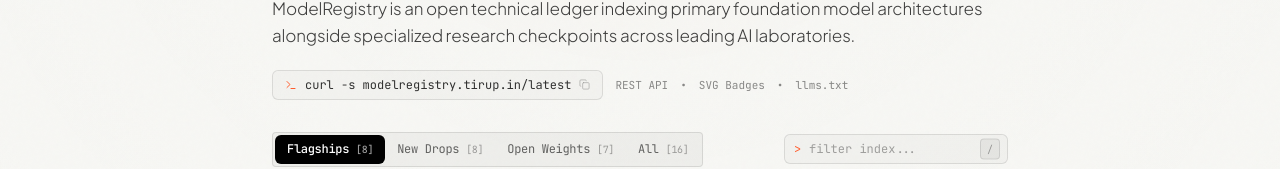
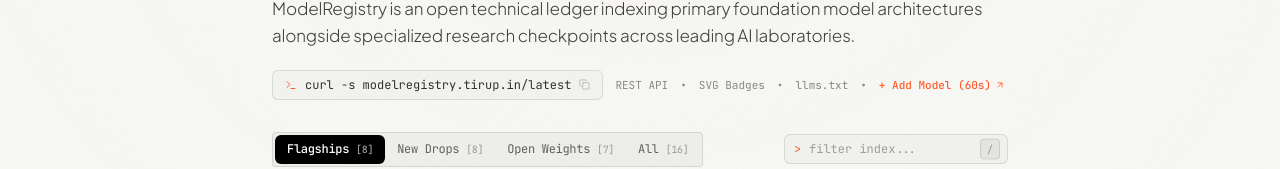
Before and after one commit to TirupMehta/ModelRegistry, a Next.js app: page / in a window 1280 px wide. Shown: the part 248-417 px from the top of the page. Built offline with nearby package versions, Linux system fonts and the light colour scheme.

Commit message:
docs(dx): simplify contributing flow to 60-second single-file guide with UI entrypoints

```diff
--- a/app/page.tsx
+++ b/app/page.tsx
@@ -179,6 +179,16 @@ export default function Home() {
                 className="hover:text-black dark:hover:text-white transition-colors"
               >
                 llms.txt
+              </a>
+              <span>•</span>
+              <a
+                href="https://github.com/TirupMehta/ModelRegistry/blob/main/CONTRIBUTING.md"
+                target="_blank"
+                rel="noopener noreferrer"
+                className="hover:text-[#ff5d2e] transition-colors flex items-center gap-1 font-medium text-[#ff5d2e]"
+              >
+                <span>+ Add Model (60s)</span>
+                <ArrowUpRight size={10} />
               </a>
             </div>
           </div>
@@ -433,13 +443,16 @@ export default function Home() {
                 <ArrowUpRight size={11} className="opacity-40 group-hover:opacity-100 group-hover:text-[#ff5d2e] transition-all duration-200 group-hover:translate-x-0.5 group-hover:-translate-y-0.5" />
               </a>
               <a
-                href="https://github.com/TirupMehta/ModelRegistry"
+                href="https://github.com/TirupMehta/ModelRegistry/blob/main/CONTRIBUTING.md"
                 target="_blank"
                 rel="noopener noreferrer"
-                className="group p-2.5 rounded-md border border-black/5 dark:border-white/[0.07] bg-black/[0.02] dark:bg-[#0d0f13] hover:border-[#ff5d2e] hover:-translate-y-0.5 hover:shadow-xs active:scale-[0.96] transition-all duration-200 flex items-center justify-between cursor-pointer"
+                className="group p-2.5 rounded-md border border-[#ff5d2e]/30 dark:border-[#ff5d2e]/40 bg-[#ff5d2e]/[0.03] dark:bg-[#ff5d2e]/[0.06] hover:border-[#ff5d2e] hover:-translate-y-0.5 hover:shadow-xs active:scale-[0.96] transition-all duration-200 flex items-center justify-between cursor-pointer"
               >
-                <span className="group-hover:text-black dark:group-hover:text-white transition-colors duration-200">GITHUB / REPO</span>
-                <ArrowUpRight size={11} className="opacity-40 group-hover:opacity-100 group-hover:text-[#ff5d2e] transition-all duration-200 group-hover:translate-x-0.5 group-hover:-translate-y-0.5" />
+                <div className="flex flex-col">
+                  <span className="font-semibold text-xs text-[#ff5d2e] dark:text-[#ff7347]">CONTRIBUTE (60s)</span>
+                  <span className="text-[10px] text-black/45 dark:text-zinc-400">Edit 1 file • Auto-sync</span>
+                </div>
+                <ArrowUpRight size={13} className="text-[#ff5d2e] opacity-80 group-hover:opacity-100 transition-all duration-200 group-hover:translate-x-0.5 group-hover:-translate-y-0.5 shrink-0" />
               </a>
             </div>
           </div>
```
Also changed, not shown: 2 other files (tests, documents, lock files or other folders).
